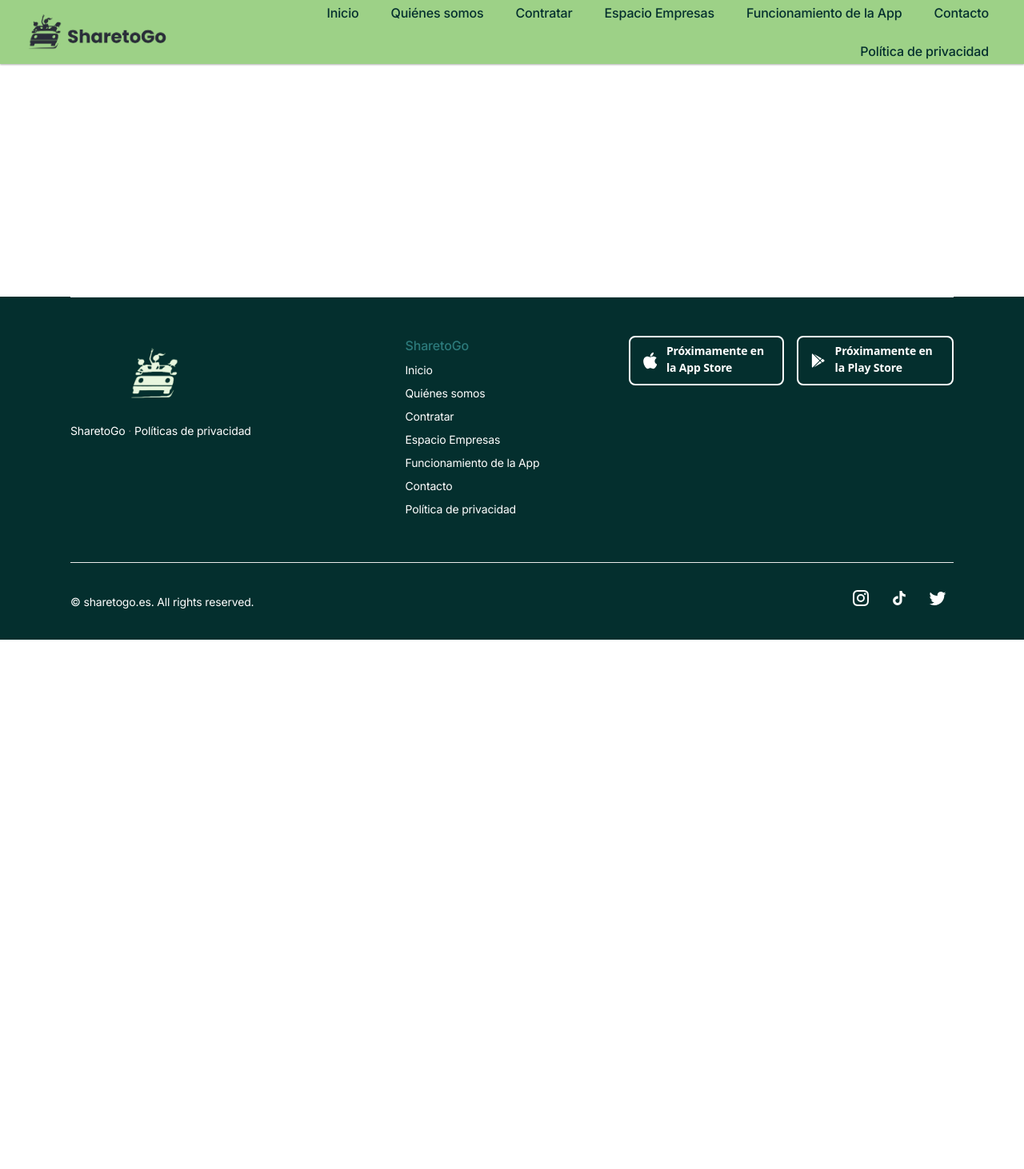
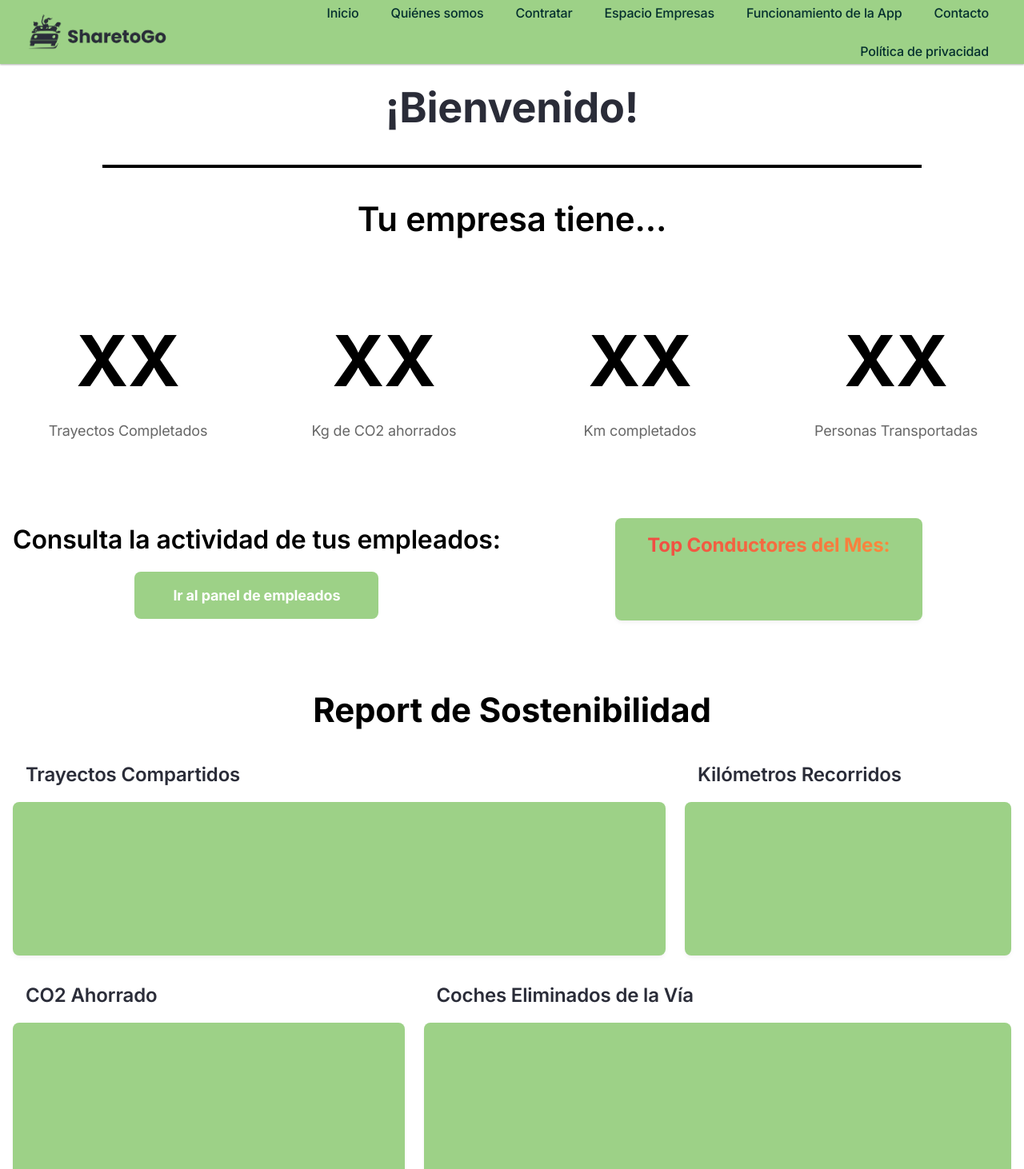
Before and after one commit to SharetoGo/ShareToGoWebsite, a Next.js app: page /espacioEmpresas in a window 1280 px wide. Shown: the top 1462 px of the page at 80% size. Before the commit the page ends 800 px from the top, so only its background shows below. Built offline with nearby package versions, Linux system fonts and the light colour scheme.

Commit message:
EspacioEmpresas layour

```diff
--- a/app/espacioEmpresas/page.tsx
+++ b/app/espacioEmpresas/page.tsx
@@ -9,6 +9,118 @@ export default function EspacioEmpresas() {
   return (
     <div className="bg-white">
       <Header />
+
+      <div className="bg-transparent py-8 pt-24">
+        <div className="container mx-auto px-4">
+          <h1 className="text-5xl font-bold text-center text-[#2a2c38]">¡Bienvenido!</h1>
+        </div>
+      </div>
+
+      <div className="flex justify-center">
+        <div className="w-4/5 h-1 bg-black"></div>
+      </div>
+
+      <div className="py-8">
+        <div className="container mx-auto px-4">
+          <h2 className="text-4xl font-semibold text-center text-black">Tu empresa tiene...</h2>
+        </div>
+      </div>
+
+      <div className="py-12">
+        <div className="container mx-auto px-4">
+          <div className="grid grid-cols-4 gap-8">
+            <div className="text-center">
+              <div className="text-6xl font-bold text-black mb-2">XX</div>
+              <div className="text-gray-600 text-lg">Trayectos Completados</div>
+            </div>
+            <div className="text-center">
+              <div className="text-6xl font-bold text-black mb-2">XX</div>
+              <div className="text-gray-600 text-lg">Kg de CO2 ahorrados</div>
+            </div>
+            <div className="text-center">
+              <div className="text-6xl font-bold text-black mb-2">XX</div>
+              <div className="text-gray-600 text-lg">Km completados</div>
+            </div>
+            <div className="text-center">
+              <div className="text-6xl font-bold text-black mb-2">XX</div>
+              <div className="text-gray-600 text-lg">Personas Transportadas</div>
+            </div>
+          </div>
+        </div>
+      </div>
+
+      <div className="py-12 bg-white">
+        <div className="container mx-auto px-4">
+          <div className="flex items-center gap-8">
+            <div className="flex flex-col flex-shrink-0">
+              <h3 className="text-3xl font-semibold text-black mb-4">Consulta la actividad de tus empleados:</h3>
+              <div className="flex justify-center">
+                <button className="bg-[#9dd187] text-white px-12 py-4 rounded-lg font-bold text-lg hover:bg-[#8bc176] transition-colors w-fit">
+                  Ir al panel de empleados
+                </button>
+              </div>
+            </div>
+            <div className="flex-1 flex justify-center">
+              <div className="w-96 h-32 bg-[#9dd187] rounded-lg shadow-md flex flex-col justify-start pt-4">
+                <h4 className="text-2xl font-bold bg-gradient-to-r from-red-500 to-orange-400 bg-clip-text text-transparent text-center">
+                  Top Conductores del Mes:
+                </h4>
+              </div>
+            </div>
+          </div>
+        </div>
+      </div>
+
+      <div className="py-8">
+        <div className="container mx-auto px-4">
+          <h3 className="text-4xl font-bold text-center text-black mb-8">Report de Sostenibilidad</h3>
+
+          <div className="flex gap-6">
+            <div className="w-2/3">
+              <h4 className="text-2xl font-semibold text-[#2a2c38] mb-4 pl-4">Trayectos Compartidos</h4>
+              <div className="bg-[#9dd187] rounded-lg shadow-md h-48"></div>
+            </div>
+
+            <div className="w-1/3">
+              <h4 className="text-2xl font-semibold text-[#2a2c38] mb-4 pl-4">Kilómetros Recorridos</h4>
+              <div className="bg-[#9dd187] rounded-lg shadow-md h-48"></div>
+            </div>
+          </div>
+
+          <div className="flex gap-6 mt-8">
+            <div className="w-2/5">
+              <h4 className="text-2xl font-semibold text-[#2a2c38] mb-4 pl-4">CO2 Ahorrado</h4>
+              <div className="bg-[#9dd187] rounded-lg shadow-md h-48"></div>
+            </div>
+
+            <div className="w-3/5">
+              <h4 className="text-2xl font-semibold text-[#2a2c38] mb-4 pl-4">Coches Eliminados de la Vía</h4>
+              <div className="bg-[#9dd187] rounded-lg shadow-md h-48"></div>
+            </div>
+          </div>
+        </div>
+      </div>
+
+      {/* Total a Subvencionar Header */}
+      <div className="py-8">
+        <div className="container mx-auto px-4">
+          <h3 className="text-4xl font-bold text-center text-black">Total a Subvencionar</h3>
+        </div>
+      </div>
+
+      {/* Thank You and Invoice Section */}
+      <div className="py-12">
+        <div className="container mx-auto px-4">
+          <div className="flex items-center justify-center gap-24">
+            <div className="text-xl font-bold text-black text-center">
+              ¡Gracias por contar con<br />SharetoGo!
+            </div>
+            <button className="bg-[#2a2c38] text-white px-12 py-4 rounded-lg font-bold text-xl hover:bg-[#1a1c28] transition-colors">
+              Ver Factura
+            </button>
+          </div>
+        </div>
+      </div>
     </div>
   )
 }
```
